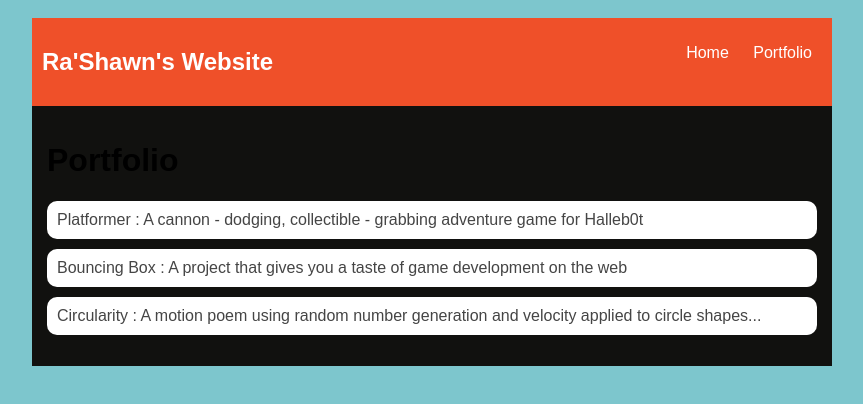
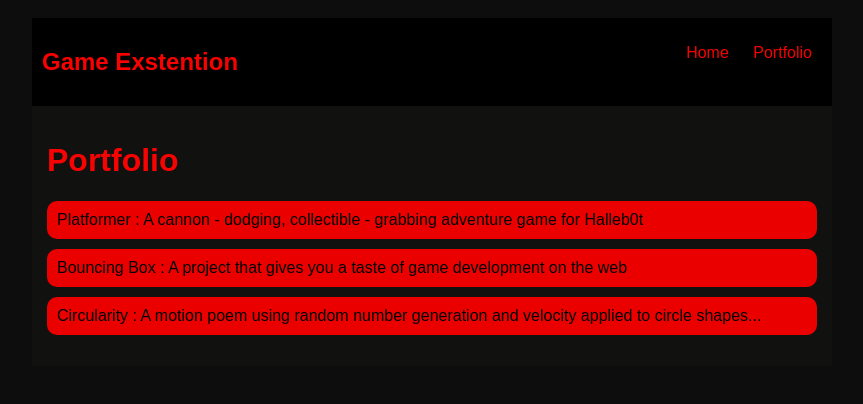
Before and after one commit to Rashawn750/Rashawn750.github.io, a plain HTML site: page portfolio.html in a window 1280 px wide. Shown: the whole page, without its empty margins (208-1071 px from the left). Drawn offline with Linux system fonts and the light colour scheme.

Commit message:
more changes

```diff
--- a/portfolio.html
+++ b/portfolio.html
@@ -1,10 +1,10 @@
 <!DOCTYPE HTML>
 <html>
     <head>
-    <title> Ra'shawn's Amazing Website</title>
+    <title> Game Exstention </title>
     <style type="text/css">
         body {
-            background: rgb(125, 198, 205);
+            background: rgb(13, 13, 14);
             color: rgb(45, 45, 45);
             padding: 10px;
             font-family: arial;
@@ -21,7 +21,7 @@
 
         /* navigation menu */
         nav {
-            background: rgb(239, 80, 41);
+            background: rgb(0, 0, 0);
             margin: 0 auto;
             display: flex;
             padding: 10px;
@@ -29,7 +29,7 @@
         h1 {
             display: flex;
             align-items: center;
-            color: rgb(255, 255, 255);
+            color: rgb(250, 0, 0);
             flex: 1;
         }
         #nav-ul {
@@ -41,7 +41,7 @@
         }
         .nav-a {
             text-decoration: none;
-            color: #fff;
+            color: rgb(248, 0, 0);
         }
 
         /* main container area beneath menu */
@@ -55,7 +55,7 @@
         }
          /* portfolio styles */
          .content h1 {
-                color: black;
+                color: rgb(248, 3, 3);
             }
 
             #portfolio {
@@ -64,19 +64,19 @@
             }
 
             #portfolio li {
-                background: #fff;
+                background: rgb(235, 0, 0);
                 padding: 10px;
                 border-radius: 10px;
                 margin-bottom: 10px;
             }
 
             #portfolio li:hover {
-                background: #eee;
+                background: rgb(0, 0, 0);
             }
 
             #portfolio a {
                 text-decoration: none;
-                color: #454545;
+                color: #000000;
             }
     </style>
     </head>
@@ -84,7 +84,7 @@
     <body>
       <div id="all-contents">
        <nav>
-            <h1> Ra'Shawn's  Website</h1>
+            <h1> Game Exstention</h1>
             <ul id="nav-ul">
                 <li class="nav-li">
                   <a class="nav-a" href="index.html">Home</a>
```
